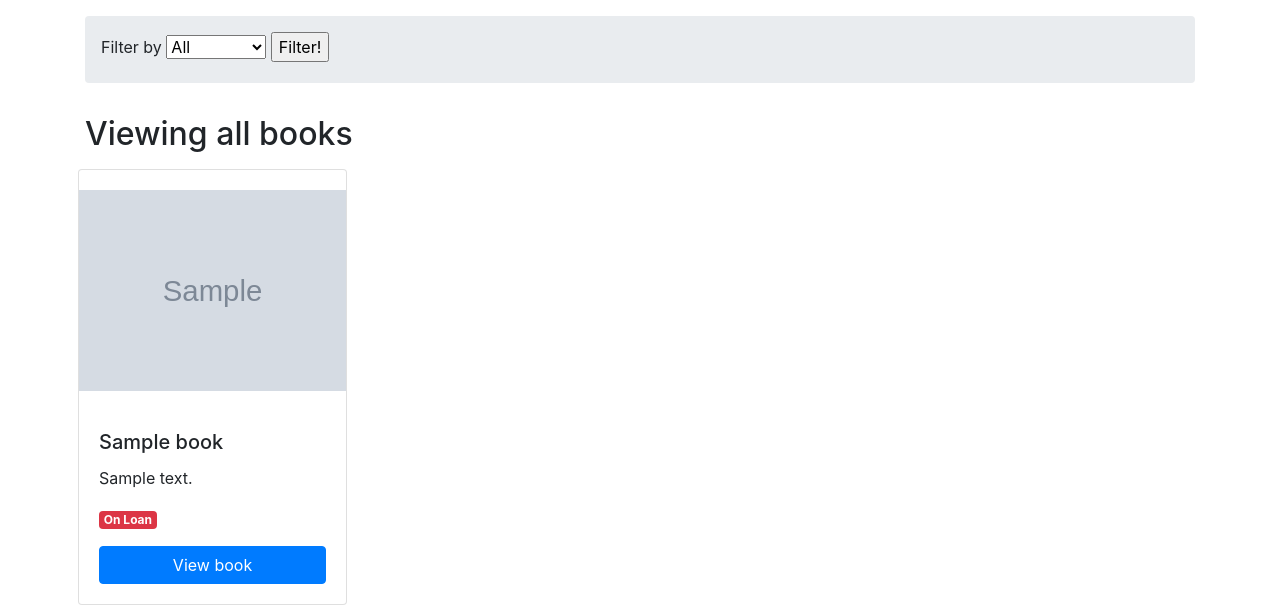
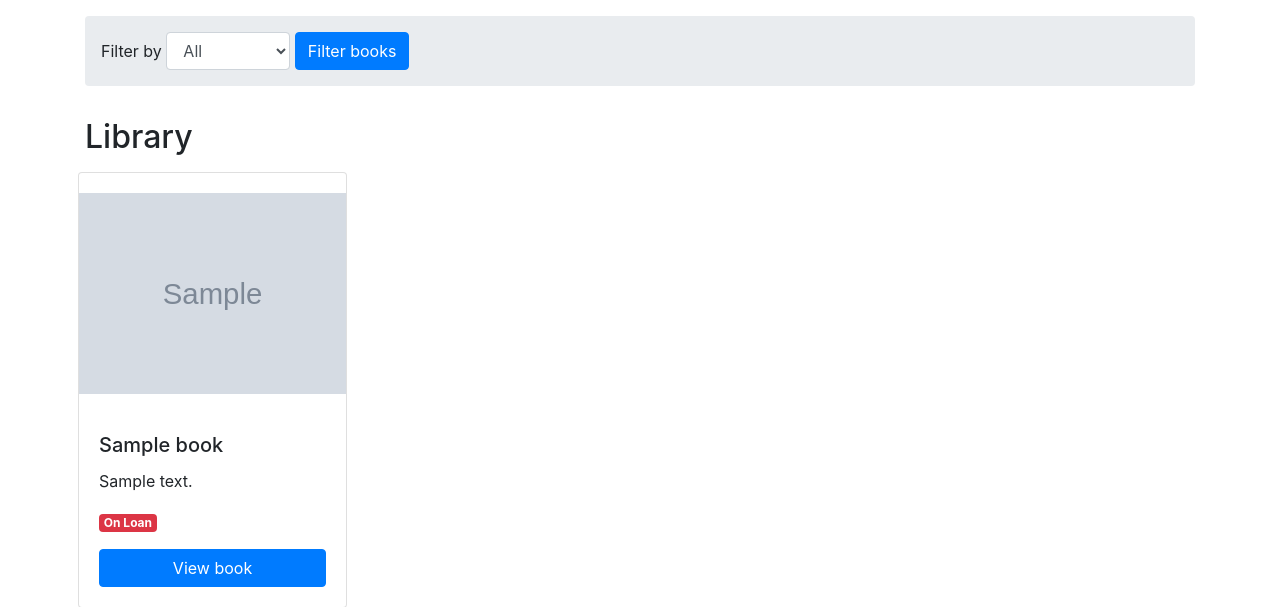
Before and after one commit to Hussa15033/VDLib, a Django app: page /library/ in a window 1280 px wide. Shown: the part 72-679 px from the top of the page. Run offline with Django 4.2, Linux system fonts and the light colour scheme; a user stored in the database is signed in; tables that the repository leaves empty hold one stand-in row (values such as "Sample post"); grey boxes marked "Sample" are stand-in pictures; some libraries are stand-ins or nearby versions.

Commit message:
Show the selected filter once chosen
- Forces the select form to show the correct filter
- Use inline form css to style filter inputs

```diff
--- a/simplelib/templates/library.html
+++ b/simplelib/templates/library.html
@@ -2,17 +2,20 @@
 {% block body_content %}
     <div class="container mt-3">
         <div class="jumbotron mt-2 p-3 rounded">
-            <form method="GET">
-                <label>Filter by</label>
-                <select name="filter">
+            <form method="GET" class="form-inline">
+                <label>Filter by&nbsp;</label>
+                <select name="filter" class="form-control">
                     {% for filter_value, filter in filters.items %}
-                        <option value="{{ filter_value }}">{{ filter }}</option>
+                        <option value="{{ filter_value }}"
+                                {% if current_filter == filter_value %} %}
+                                    selected
+                                {% endif %}>{{ filter }}</option>
                     {% endfor %}
-                </select>
-                <input type="submit" value="Filter!" />
+                </select>&nbsp;
+                <button type="submit" class="btn btn-primary">Filter books</button>
             </form>
         </div>
-        <h2>Viewing all books</h2>
+        <h2>Library</h2>
 
         <div class="row">
             {% if books|length == 0 %}
--- a/simplelib/views.py
+++ b/simplelib/views.py
@@ -56,6 +56,7 @@ def library(request):
 	}
 
 	showing_books = Book.objects.all()
+	filter = None
 	if request.method == 'GET':
 		filter = request.GET.get('filter')
 		if filter is not None:
@@ -66,7 +67,7 @@ def library(request):
 			elif filter == 'duetoday':
 				showing_books = Book.objects.filter(loan__due_date__exact=date.today())
 
-	return render(request, 'library.html', {'books': showing_books, 'filters': filters})
+	return render(request, 'library.html', {'books': showing_books, 'filters': filters, 'current_filter': filter})
 
 @login_required
 def book_view(request, book_id):
```
